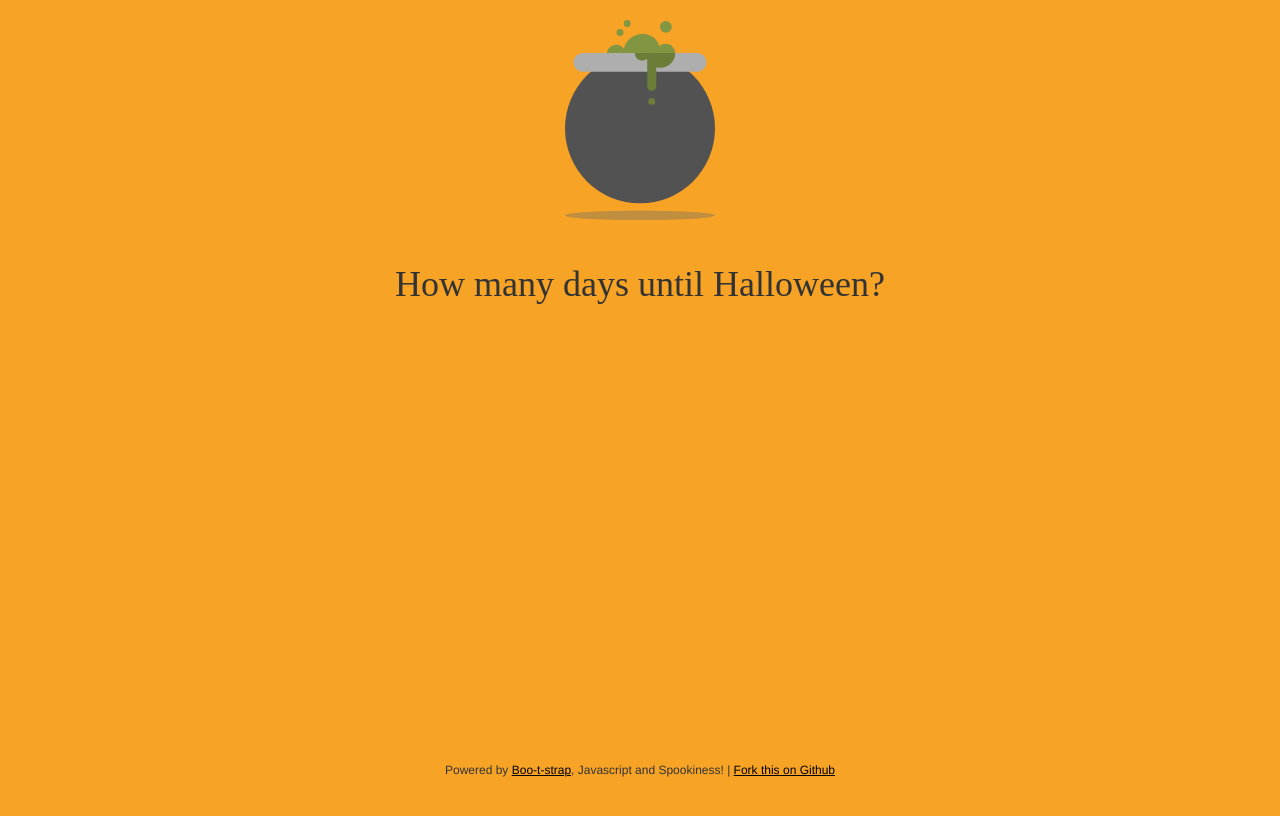
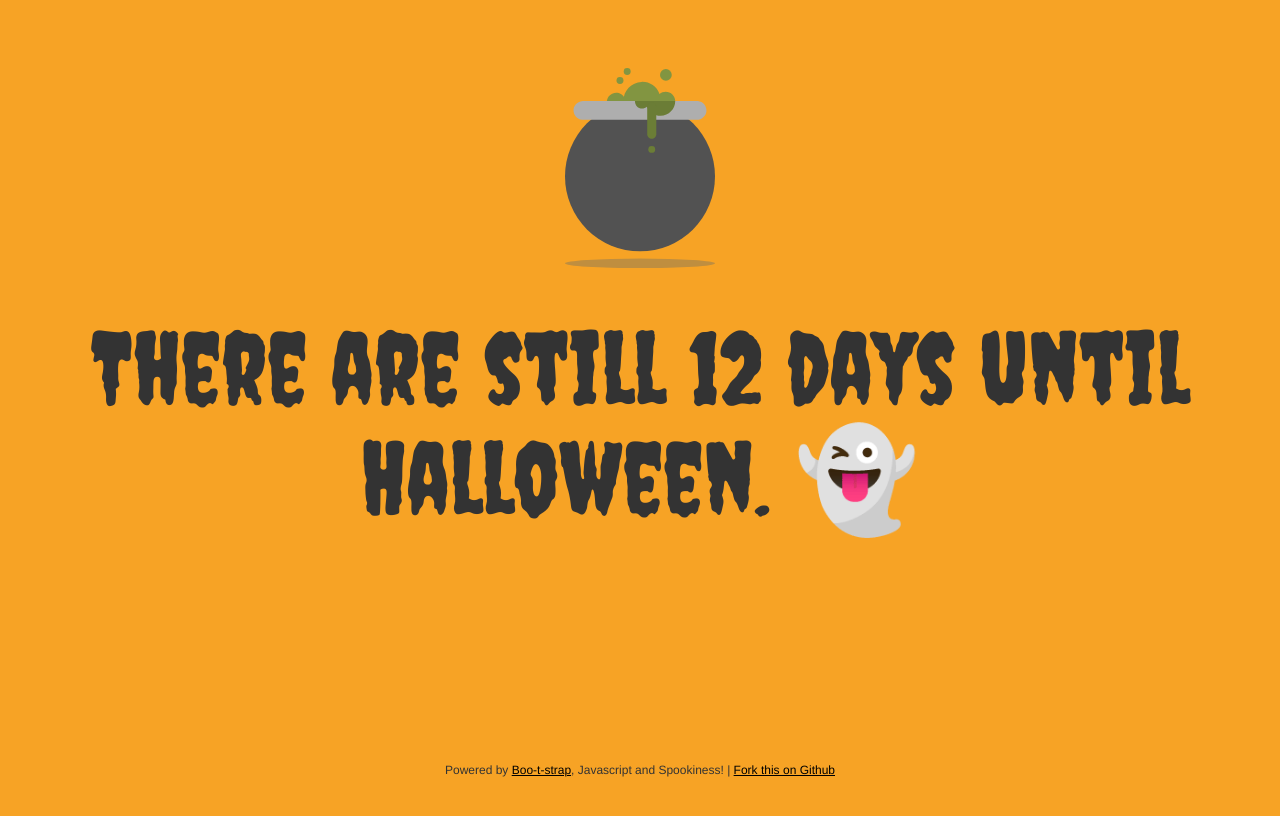
Before and after one commit to scrabill/how-many-days-until-halloween, a plain HTML site: page index.html in a window 1280 px wide. Drawn offline with nearby package versions, Linux system fonts and the light colour scheme.

Commit message:
Added Creepster font and moment.js

```diff
--- a/css/styles.css
+++ b/css/styles.css
@@ -1,6 +1,4 @@
-/*
-TO DO: Center illustration and text vertically
-*/
+@import url('https://fonts.googleapis.com/css?family=Creepster'); /* Imports a creepy webfont from go */
 
 body{
 	background-color: #f7a325;
@@ -13,6 +11,10 @@
 main {
   flex: 1;
   justify-content: center;
+}
+
+.jumbotron {
+  background: transparent;
 }
 
 svg#illustration {
--- a/index.html
+++ b/index.html
@@ -28,7 +28,7 @@
    </script>
   </head>
   <body class="text-center">
-    <main class="container align-self-stretch">
+    <main class="jumbotron container align-self-stretch">
       <div class="row">
         <div class="col">
           <!-- Add Halloween Illustration from https://www.behance.net/gallery/58295301/Free-Halloween-Icon-Set -->
@@ -50,7 +50,6 @@
           </svg>
           <h1 id="spooky">How many days until Halloween?</h1>
         </div>
-        </div>
       </div>
      </main>
      <footer class="footer">
@@ -62,6 +61,7 @@
       <script src="https://ajax.googleapis.com/ajax/libs/jquery/1.12.4/jquery.min.js"></script>
       <!-- Include all compiled plugins (below), or include individual files as needed -->
       <script src="js/bootstrap.min.js"></script>
+      <script src="https://cdnjs.cloudflare.com/ajax/libs/moment.js/2.18.1/moment.min.js"></script>
       <script src="js/script.js"></script>
    </body>
 </html>
```
